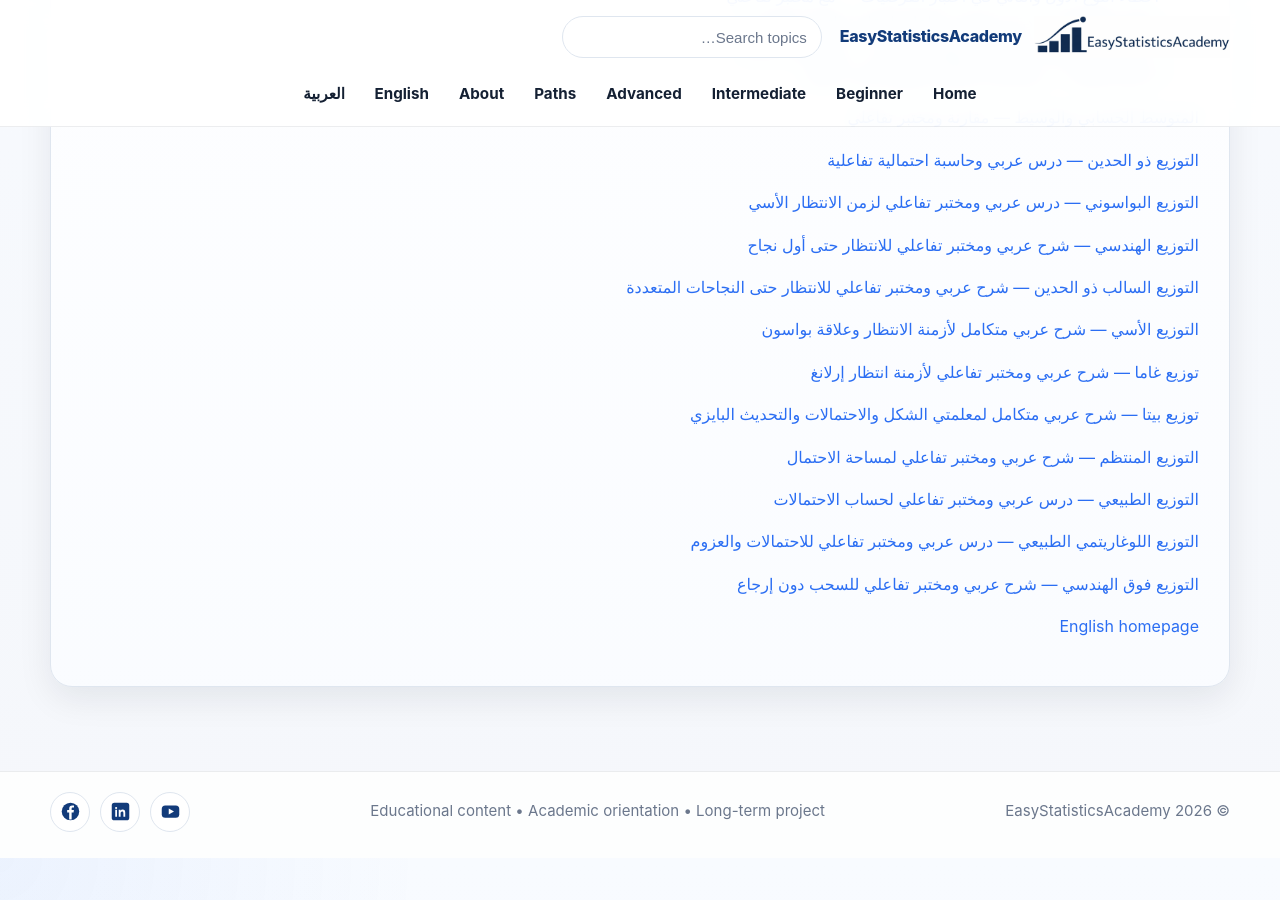
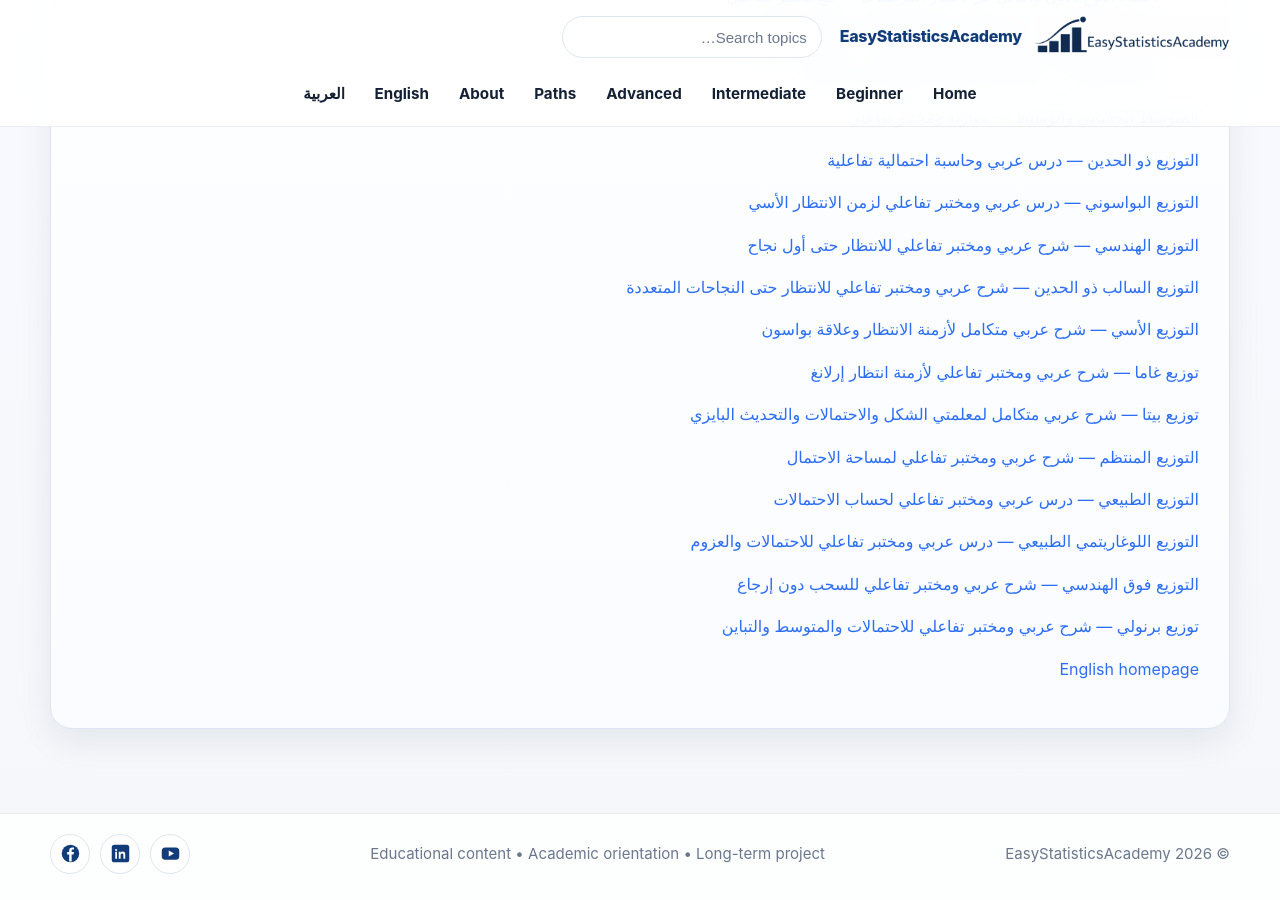
Before and after one commit to ammar-homaida-statistics/easystatisticsacademy, a Jekyll site: the page built from ar/index.md, in a window 1280 px wide and 900 px high, scrolled down 569 px. Built offline with Jekyll 4.4.1, drawn with Linux system fonts in a browser that asks for light colours.

Commit message:
Batch #72: shared bilingual Bernoulli lesson and interactive probability engine

```diff
--- a/ar/index.md
+++ b/ar/index.md
@@ -22,5 +22,6 @@ lang: ar
 <p><a href="/ar/probability/distributions/normal-distribution/">التوزيع الطبيعي — درس عربي ومختبر تفاعلي لحساب الاحتمالات</a></p>
 <p><a href="/ar/probability/distributions/lognormal-distribution/">التوزيع اللوغاريتمي الطبيعي — درس عربي ومختبر تفاعلي للاحتمالات والعزوم</a></p>
 <p><a href="/ar/probability/distributions/hypergeometric-distribution/">التوزيع فوق الهندسي — شرح عربي ومختبر تفاعلي للسحب دون إرجاع</a></p>
+<p><a href="/ar/probability/distributions/bernoulli-distribution/">توزيع برنولي — شرح عربي ومختبر تفاعلي للاحتمالات والمتوسط والتباين</a></p>
 <p><a href="/" lang="en" dir="ltr">English homepage</a></p>
 </div></section>
```
